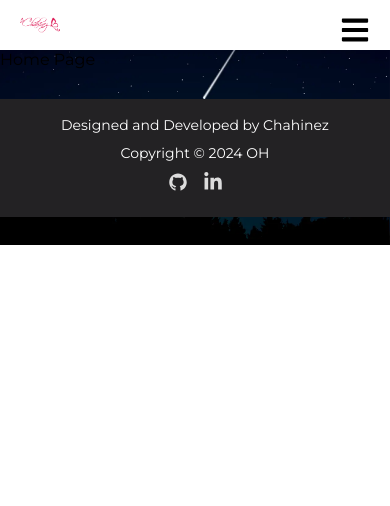
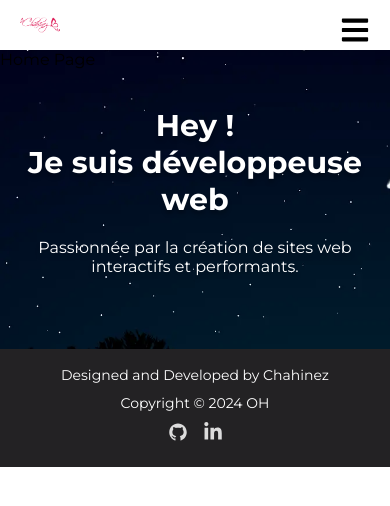
Before and after one commit to Chahinez125/portfolio, a React (Create React App) app: page / in a window 390 px wide. Shown: the top 506 px of the page. Built offline with nearby package versions, Linux system fonts and the light colour scheme.

Commit message:
add components titre de presentation

```diff
--- /dev/null
+++ b/src/components/Title/Title.css
@@ -0,0 +1,138 @@
+body {
+  font-family: "Montserrat", sans-serif;
+  margin: 0;
+  padding: 0;
+  background-image: url("../../assets/images/Background.webp");
+  background-size: cover;
+  background-repeat: no-repeat;
+  gap: 40px;
+}
+body section {
+  scroll-margin-top: 70px;
+}
+body ul {
+  list-style-type: none;
+}
+body a {
+  text-decoration: none;
+}
+body h1,
+body h2,
+body h3,
+body h4 {
+  font-weight: 700;
+  margin: 10px 0;
+}
+body button {
+  cursor: pointer;
+}
+
+h2 {
+  font-size: 36px;
+  color: #181515;
+  animation: fade-in 1s ease-in-out;
+}
+@media (max-width: 768px) {
+  h2 {
+    font-size: 24px;
+  }
+}
+
+h3 {
+  font-size: 28px;
+  color: #c9c2c2;
+}
+@media (max-width: 768px) {
+  h3 {
+    font-size: 20px;
+  }
+}
+
+@keyframes fade-in {
+  from {
+    opacity: 0;
+  }
+  to {
+    opacity: 1;
+  }
+}
+.title-container {
+  position: relative;
+  display: flex;
+  align-items: center;
+  justify-content: center;
+  width: 100%;
+  height: 500px;
+  margin: 0 auto;
+  overflow: hidden;
+}
+.title-container .text-content {
+  position: relative;
+  z-index: 1;
+  color: white;
+  max-width: 60%;
+  padding: 20px;
+  text-shadow: 0px 4px 4px rgba(0, 0, 0, 0.25);
+  text-align: center;
+}
+.title-container .text-content h1 {
+  font-size: 48px;
+  margin-bottom: 20px;
+  opacity: 0;
+  animation: fadeInUp 1s ease-in-out forwards;
+}
+.title-container .text-content span {
+  display: block;
+}
+.title-container .text-content p {
+  font-size: 24px;
+  opacity: 0;
+  animation: fadeInUp 1.5s ease-in-out forwards;
+  animation-delay: 0.5s;
+}
+@media (max-width: 1024px) {
+  .title-container {
+    justify-content: center;
+    align-items: center;
+    margin-bottom: 20px;
+    height: 300px;
+  }
+  .title-container .text-content {
+    max-width: 100%;
+    text-align: center;
+  }
+  .title-container .text-content h1 {
+    font-size: 40px;
+  }
+  .title-container .text-content p {
+    font-size: 20px;
+  }
+}
+@media (max-width: 768px) {
+  .title-container {
+    height: 300px;
+    margin-bottom: 20px;
+    height: 250px;
+  }
+  .title-container .text-content {
+    max-width: 100%;
+    text-align: center;
+  }
+  .title-container .text-content h1 {
+    font-size: 30px;
+  }
+  .title-container .text-content p {
+    font-size: 16px;
+  }
+}
+
+@keyframes fadeInUp {
+  0% {
+    opacity: 0;
+    transform: translateY(40px);
+  }
+  100% {
+    opacity: 1;
+    transform: translateY(0);
+  }
+}/*# sourceMappingURL=Title.css.map */
--- /dev/null
+++ b/src/components/Title/Title.jsx
@@ -0,0 +1,19 @@
+import React from "react";
+import "../Title/Title.scss";
+
+const Title = () => {
+  return (
+    <section className="title-container" id="Title">
+      <div className="text-content">
+        <h1>
+          Hey ! <span>Je suis développeuse web </span>{" "}
+        </h1>
+        <p>
+          Passionnée par la création de sites web interactifs et performants.
+        </p>
+      </div>
+    </section>
+  );
+};
+
+export default Title;
--- /dev/null
+++ b/src/components/Title/Title.scss
@@ -0,0 +1,90 @@
+@import "../../assets/scss/index.scss";
+
+.title-container {
+  position: relative;
+  display: flex;
+  align-items: center;
+  justify-content: center;
+  width: 100%;
+  height: 500px;
+  margin: 0 auto;
+  overflow: hidden;
+
+  .text-content {
+    position: relative;
+    z-index: 1;
+    color: white;
+    max-width: 60%;
+    padding: 20px;
+    text-shadow: 0px 4px 4px rgba(0, 0, 0, 0.25);
+    text-align: center;
+
+    h1 {
+      font-size: 48px;
+      margin-bottom: 20px;
+      opacity: 0;
+      animation: fadeInUp 1s ease-in-out forwards;
+    }
+
+    span {
+      display: block;
+    }
+
+    p {
+      font-size: 24px;
+      opacity: 0;
+      animation: fadeInUp 1.5s ease-in-out forwards;
+      animation-delay: 0.5s;
+    }
+  }
+
+  @media (max-width: 1024px) {
+    justify-content: center;
+    align-items: center;
+    margin-bottom: 20px;
+    height: 300px;
+
+    .text-content {
+      max-width: 100%;
+      text-align: center;
+
+      h1 {
+        font-size: 40px;
+      }
+
+      p {
+        font-size: 20px;
+      }
+    }
+  }
+
+  @media (max-width: 768px) {
+    height: 300px;
+    margin-bottom: 20px;
+    height: 250px;
+
+    .text-content {
+      max-width: 100%;
+      text-align: center;
+
+      h1 {
+        font-size: 30px;
+      }
+
+      p {
+        font-size: 16px;
+      }
+    }
+  }
+}
+
+@keyframes fadeInUp {
+  0% {
+    opacity: 0;
+    transform: translateY(40px);
+  }
+  100% {
+    opacity: 1;
+    transform: translateY(0);
+  }
+}
--- a/src/pages/Home/home.jsx
+++ b/src/pages/Home/home.jsx
@@ -1,6 +1,6 @@
 import React from "react";
 //import "../Home/home.scss";
-//import Title from "../../components/Title/Title";
+import Title from "../../components/Title/Title";
 //import Presentation from "../../components/Presentation/Presentation";
 //import Competences from "../../components/Skills/Skills";
 //import Cards from "../../components/Réalisations/Réalisations";
@@ -10,7 +10,7 @@ const Home = () => {
   return (
     <div>Home Page
     <main className="home-container ">
-
+    <Title />
 
     </main>
     </div>
```
Also changed, not shown: 1 other file (tests, documents, lock files or other folders).
